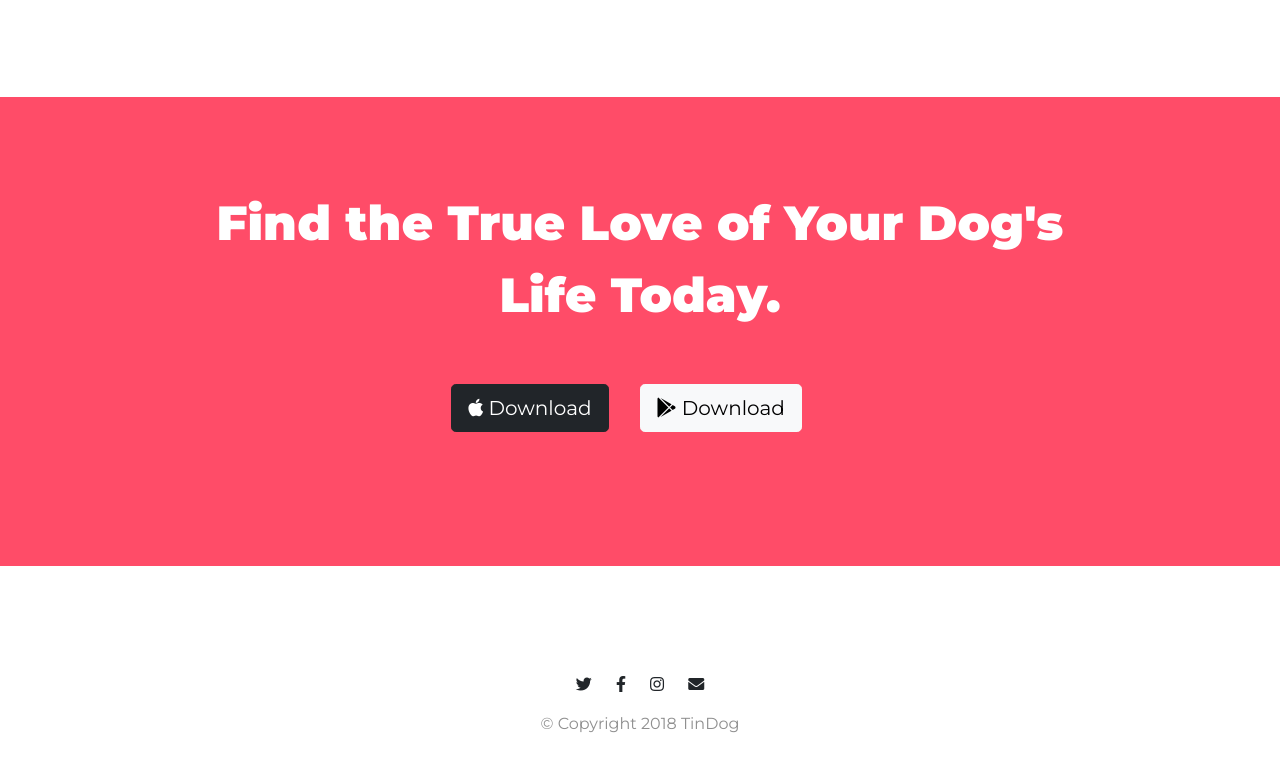
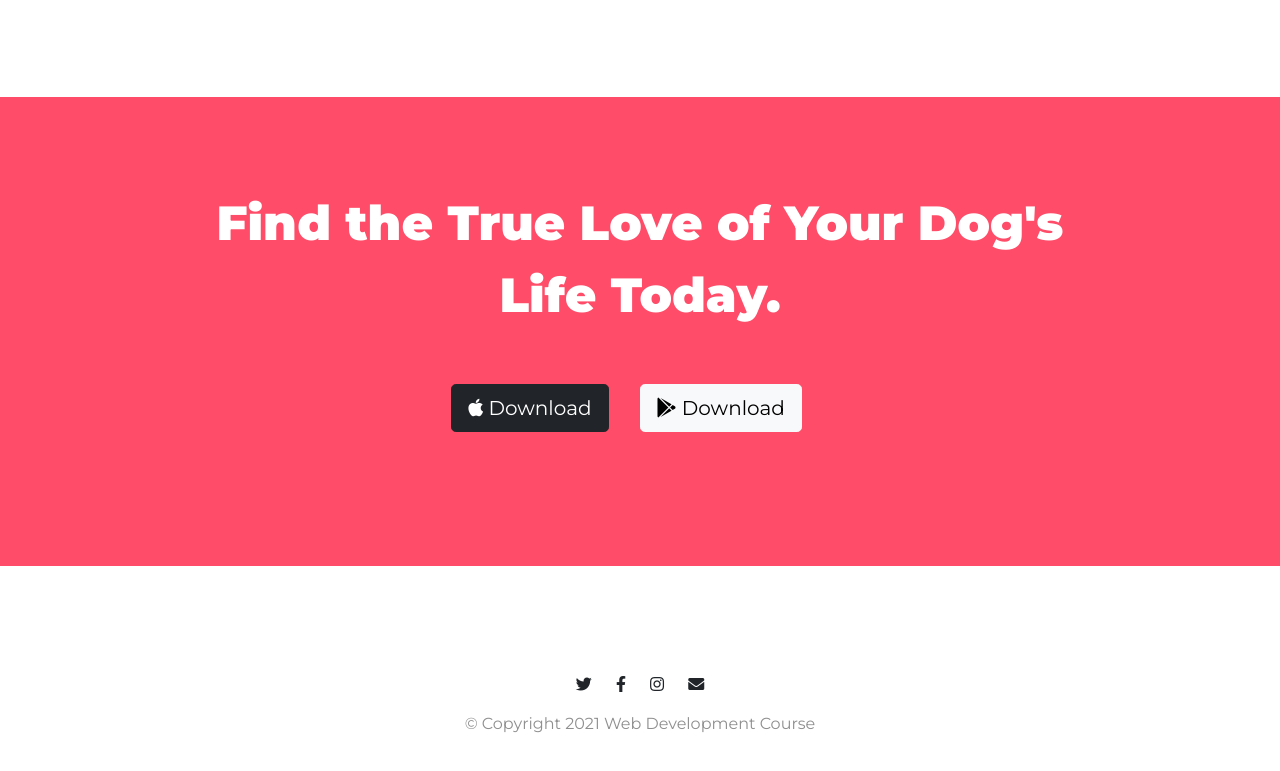
Before and after one commit to nakataken/TinDog, a plain HTML site: page index.html in a window 1280 px wide. Shown: the part 2494-3265 px from the top of the page. Drawn offline with nearby package versions, Linux system fonts and the light colour scheme.

Commit message:
Update index.html

```diff
--- a/index.html
+++ b/index.html
@@ -199,7 +199,7 @@
       <i class="social-icon fab fa-facebook-f"></i>
       <i class="social-icon fab fa-instagram"></i>
       <i class="social-icon fas fa-envelope"></i>
-      <p>© Copyright 2018 TinDog</p>
+      <p>© Copyright 2021 Web Development Course</p>
     </div>
   </footer>
 
```
